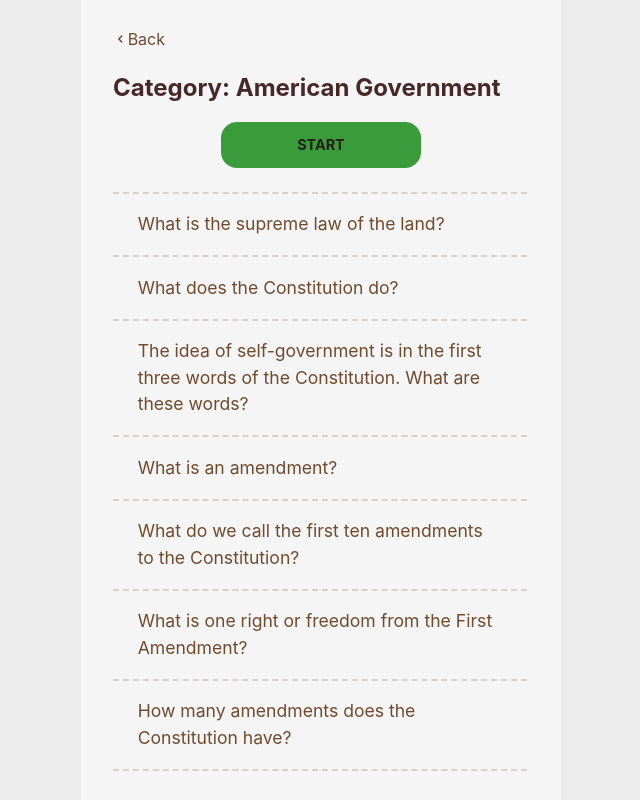
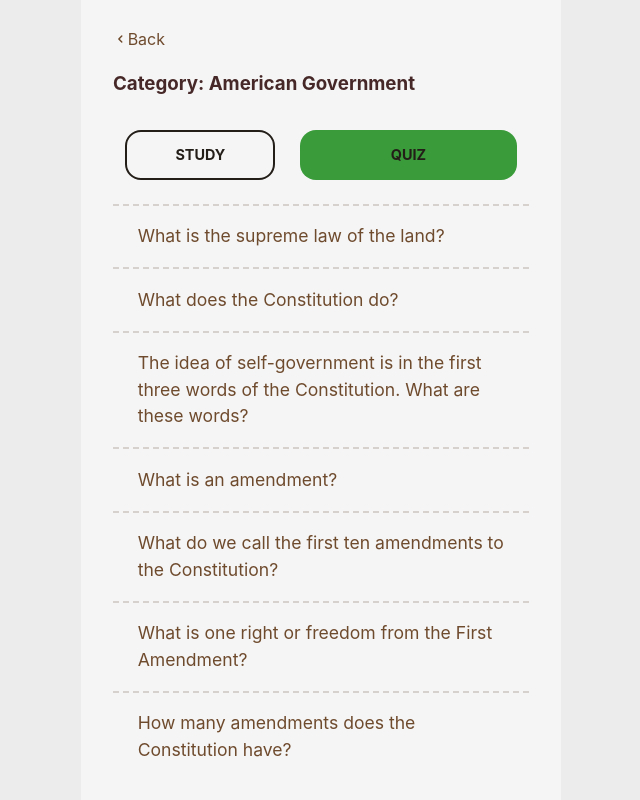
Before and after one commit to sprajams/flashcards, a React (Create React App) app: page /category/1 in a window 1280 px wide. Shown: the whole page, without its empty margins (319-959 px from the left). Built offline with nearby package versions, Linux system fonts and the light colour scheme.

Commit message:
implement quiz start button per category

```diff
--- a/src/pages/Category/index.jsx
+++ b/src/pages/Category/index.jsx
@@ -1,20 +1,26 @@
 import { Link, useParams } from "react-router-dom";
 import groups from "../../assets/grouped";
 import styles from "./styles.module.scss";
+import clsx from "clsx";
 
 const Category = () => {
   const { categoryId } = useParams();
   const data = groups[categoryId].data ?? []; // if data is undefined, set as empty array to not break
   return (
     <div>
-      <h2 className={styles.title}>Category: {groups[categoryId].title}</h2>
+      <h3 className={styles.title}>Category: {groups[categoryId].title}</h3>
       {/* to just begin studying all cards */}
-      <div>
-        <h3 className={styles.startBtn}>
+      <div className={styles.btnContainer}>
+        <h2 className={styles.studyBtn}>
           <Link to="1" className={styles.btnLink}>
-            Start
+            Study
           </Link>
-        </h3>
+        </h2>
+        <h2 className={clsx(styles.studyBtn, styles.quizBtn)}>
+          <Link to="quiz" className={styles.btnLink}>
+            Quiz
+          </Link>
+        </h2>
       </div>
       {data.length > 0 ? (
         <ul className={styles.listWrap}>
--- a/src/pages/Category/styles.module.scss
+++ b/src/pages/Category/styles.module.scss
@@ -7,29 +7,41 @@
   color: var(--color-text-primary);
 }
 .listWrap {
-  padding: 8px 2px 8px 0;
+  padding: 8px 0;
   list-style: none;
 }
 
-.startBtn {
+.btnContainer {
+  margin: 16px 0;
+  display: flex;
+}
+.studyBtn {
   border-radius: 16px;
-  background: rgb(57, 155, 57);
-  width: 200px;
+  border: 2px solid rgb(36, 30, 25);
+  width: 100px;
   display: flex;
   justify-content: center;
   align-items: center;
   font-size: 0.9rem;
   text-transform: uppercase;
   margin: 0 auto;
-  margin-bottom: 16px;
+  flex-basis: 36%;
+  @media (prefers-color-scheme: dark) {
+    border: 2px solid var(--color-text-secondary);
+  }
+}
+.quizBtn {
+  width: 200px;
+  background: rgb(57, 155, 57);
+  border: none;
+  flex-basis: 52%;
+
   @media (prefers-color-scheme: dark) {
     background: rgb(21, 61, 21);
-    color: var(--color-text-primary);
   }
 }
 .btnLink {
   width: 100%;
-  height: 100%;
   text-align: center;
   padding: 12px 16px;
   border-radius: 16px;
```
